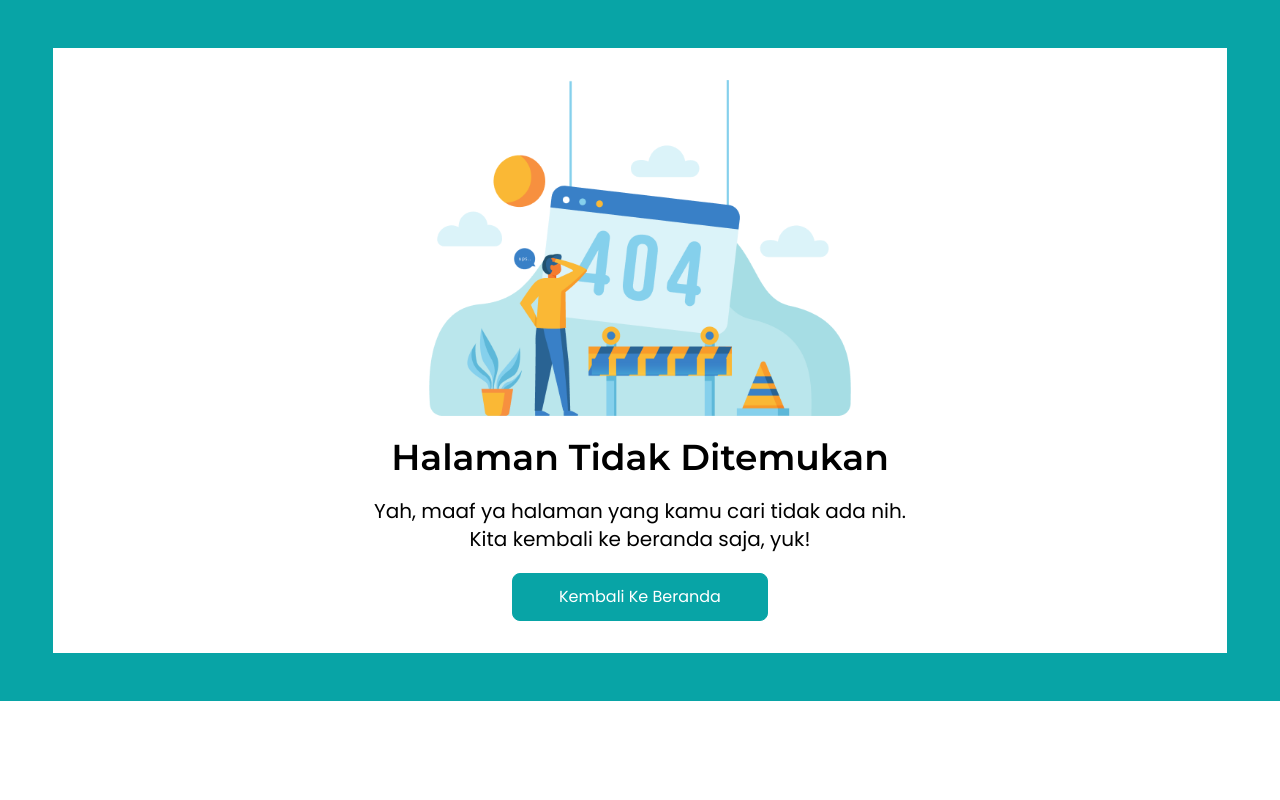
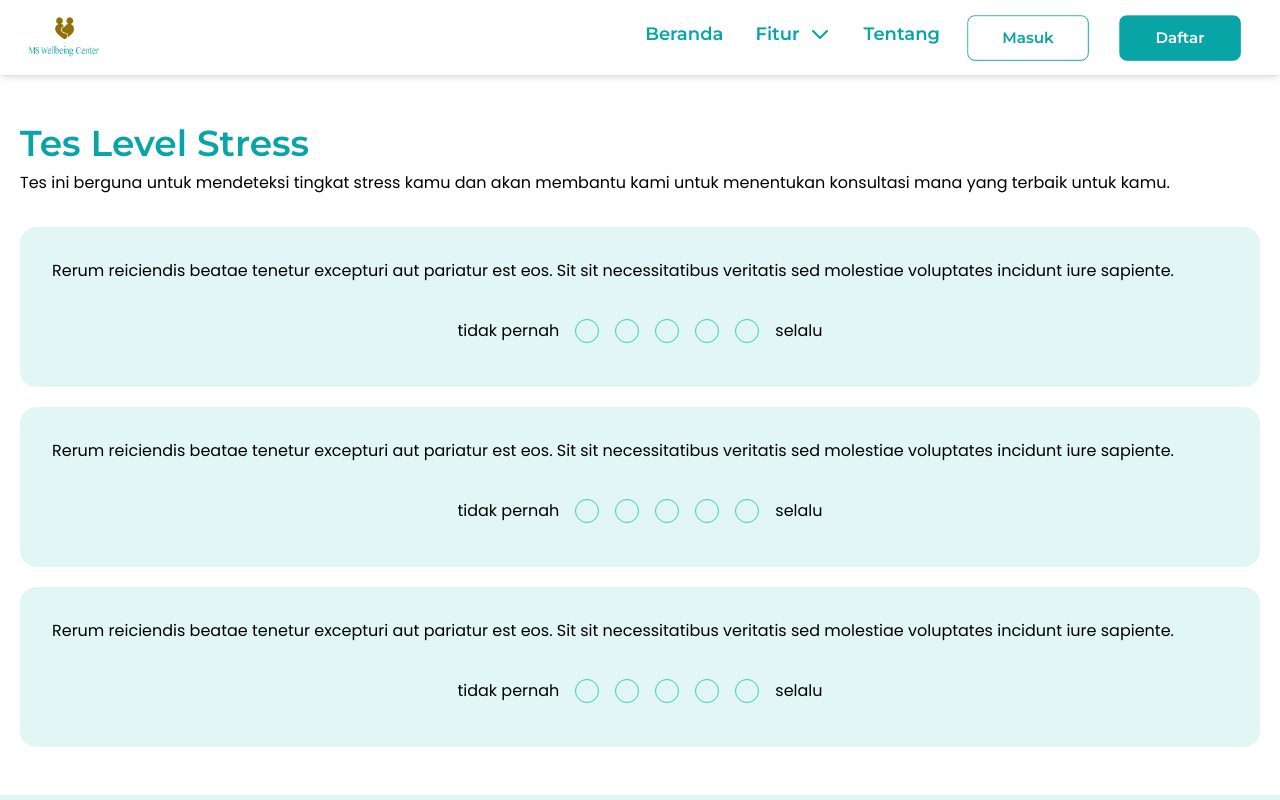
Before and after one commit to ranimp/final-project-14, a React (Create React App) app: page /deteksi in a window 1280 px wide. Shown: the top 800 px of the page. Built offline with nearby package versions, Linux system fonts and the light colour scheme.

Commit message:
add deteksi masalah page

```diff
--- a/src/routes.js
+++ b/src/routes.js
@@ -52,6 +52,7 @@ import NotFound from './user/pages/404notfound';
 import Forbidden from './user/pages/403forbidden';
 import EditProfilPage from './user/pages/editProfil';
 import EditPasswordPage from './user/pages/editPassword';
+import DeteksiPage from './user/pages/deteksi';
 AOS.init();
 
 export default function UserRoutes() {
@@ -71,6 +72,7 @@ export default function UserRoutes() {
             <Route exact path="/komunitas" component={KomunitasPage} />
             <Route exact path="/konsultasi" component={KonsultasiPage} />
             <Route exact path="/artikel" component={ArtikelPage} />
+            <Route exact path="/deteksi" component={DeteksiPage} />
             <Route exact path="/webinar" component={WebinarPage} />
             <Route exact path="/kategori" component={KategoriPage} />
             <Route exact path="/jadwal-konsultasi" component={PenjadwalanPage} />
--- a/src/user/components/navbar.jsx
+++ b/src/user/components/navbar.jsx
@@ -54,7 +54,7 @@ export default function Navbar() {
                       <Link to="/psikolog">Profil Psikolog</Link>
                     </li>
                     <li className='hover:bg-light-green -mt-3'>
-                      <Link to="/">Pendeteksi Masalah</Link>
+                      <Link to="/deteksi">Pendeteksi Masalah</Link>
                     </li>
                     <li className='hover:bg-light-green -mt-3'>
                       <Link to="/artikel">Artikel</Link>
@@ -85,7 +85,7 @@ export default function Navbar() {
                       <Link to="/psikolog">Profil Psikolog</Link>
                     </li>
                     <li className='hover:bg-light-green -mt-3'>
-                      <Link to="/">Pendeteksi Masalah</Link>
+                      <Link to="/deteksi">Pendeteksi Masalah</Link>
                     </li>
                     <li className='hover:bg-light-green -mt-3'>
                       <Link to="/artikel">Artikel</Link>
--- a/src/user/components/navbarlogin.jsx
+++ b/src/user/components/navbarlogin.jsx
@@ -74,7 +74,7 @@ export default function NavbarLogin() {
                       <Link to="/psikolog">Profil Psikolog</Link>
                     </li>
                     <li className='hover:bg-light-green -mt-3'>
-                      <Link to="/">Pendeteksi Masalah</Link>
+                      <Link to="/deteksi">Pendeteksi Masalah</Link>
                     </li>
                     <li className='hover:bg-light-green -mt-3'>
                       <Link to="/artikel">Artikel</Link>
@@ -105,7 +105,7 @@ export default function NavbarLogin() {
                       <Link to="/psikolog">Profil Psikolog</Link>
                     </li>
                     <li className='hover:bg-light-green -mt-3'>
-                      <Link to="/">Pendeteksi Masalah</Link>
+                      <Link to="/deteksi">Pendeteksi Masalah</Link>
                     </li>
                     <li className='hover:bg-light-green -mt-3'>
                       <Link to="/artikel">Artikel</Link>
--- /dev/null
+++ b/src/user/components/soalDeteksi.jsx
@@ -0,0 +1,22 @@
+export default function SoalDeteksi({name}) {
+  return (
+    <div className="card lg:card-side bg-light-green text-black mb-5">
+      <div className="card-body">
+        <p>Rerum reiciendis beatae tenetur excepturi aut pariatur est eos. Sit sit necessitatibus veritatis sed molestiae voluptates incidunt iure sapiente.</p>
+        <div className="card-actions justify-center">
+          <div className="form-control">
+            <label className="cursor-pointer label">
+              tidak pernah
+              <input type="radio" name={name} className="radio radio-accent mx-4" value="1"/>
+              <input type="radio" name={name} className="radio radio-accent mr-4" value="2"/>
+              <input type="radio" name={name} className="radio radio-accent mr-4" value="3"/>
+              <input type="radio" name={name} className="radio radio-accent mr-4" value="4"/>
+              <input type="radio" name={name} className="radio radio-accent mr-4" value="5"/>
+              selalu
+            </label>
+          </div>
+        </div>
+      </div>
+    </div>
+  )
+}
--- /dev/null
+++ b/src/user/pages/deteksi.jsx
@@ -0,0 +1,23 @@
+import Footer from "../components/footer";
+import Navbar from "../components/navbar";
+import SoalDeteksi from "../components/soalDeteksi";
+
+export default function DeteksiPage() {
+  return (
+    <div className="bg-white">
+      <Navbar />
+      <div className="container mx-auto px-5 my-12 text-black font-poppins">
+        <div className="lg:mb-8 mb-4">
+          <h1 className="lg:text-4xl text-xl text-dark-green font-montserrat font-bold capitalize">Tes Level Stress</h1>
+          <p className="text-sm lg:text-base mt-2">Tes ini berguna untuk mendeteksi tingkat stress kamu dan akan membantu kami untuk menentukan konsultasi mana yang terbaik untuk kamu.</p>
+        </div>
+        <div>
+          <SoalDeteksi name={'soal 1'}/>
+          <SoalDeteksi name={'soal 2'}/>
+          <SoalDeteksi name={'soal 3'}/>
+        </div>
+      </div>
+      <Footer />
+    </div>
+  )
+}
--- a/src/user/pages/homepage.jsx
+++ b/src/user/pages/homepage.jsx
@@ -120,9 +120,9 @@ export default function HomePage() {
                   <img className="w-14 lg:w-20 mx-auto mt-8" src={test} alt='tes' />
                   <div className="card-body font-poppins mx-auto">
                     <h3 className="card-title font-montserrat text-xs lg:text-sm -mt-8 -mb-4 capitalize text-center">test pendeteksi masalah</h3>
-                    <div className="card-actions justify-center">
+                    <Link to="/deteksi" className="card-actions justify-center">
                       <Button type='more2'>learn more</Button>
-                    </div>
+                    </Link>
                   </div>
                 </div>
                 <div className="card justify-center text-black bg-light-green">
```
